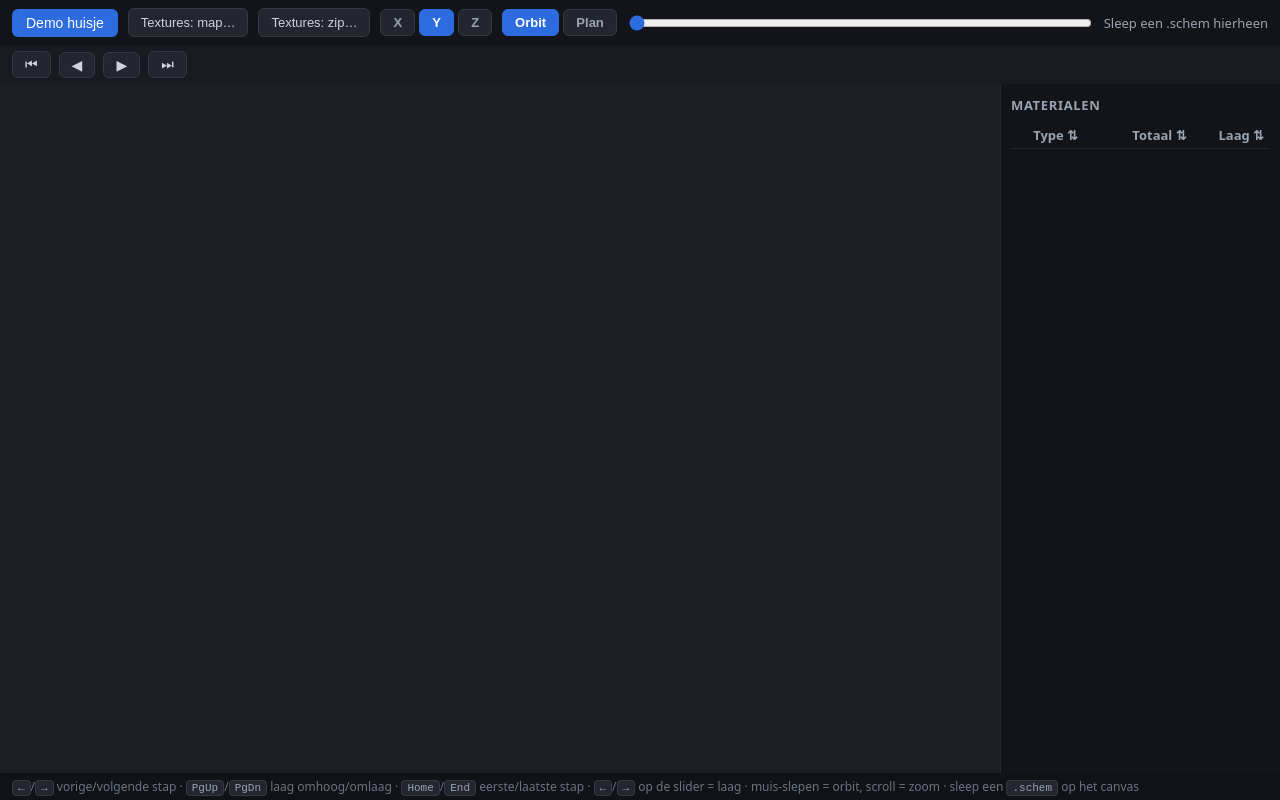
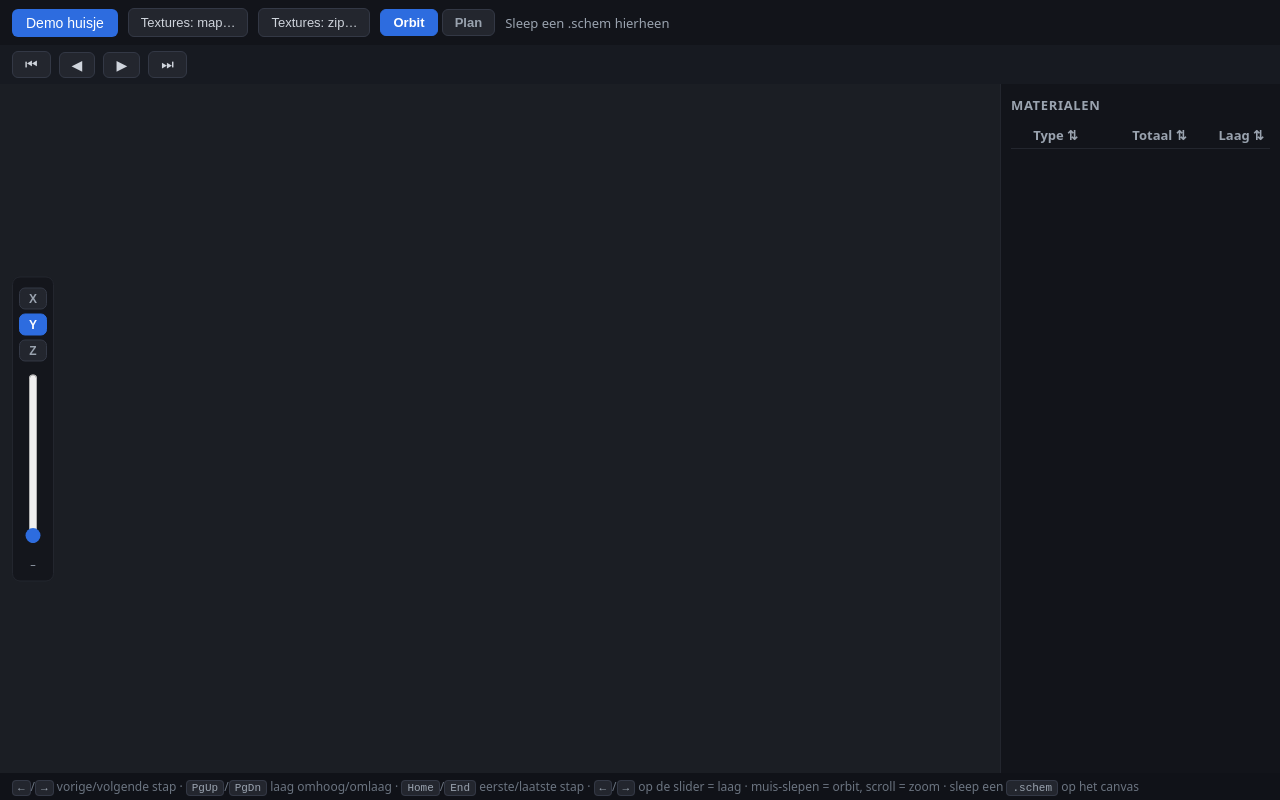
Before and after one commit to Cyxno/mcslicer, a website built with Vite: page index.html in a window 1280 px wide. Built offline with nearby package versions, Linux system fonts and the light colour scheme.

Commit message:
ui: vertical layer rail — axis switcher + vertical slice slider
Shulkr-model layout: a compact left rail inside the canvas with the
X/Y/Z axis switcher stacked above a vertical range slider (writing-mode
based) and a live layer label (axis=coord). Nav buttons stay in the
bottom bar. No behaviour change; pure layout.

```diff
--- a/index.html
+++ b/index.html
@@ -28,7 +28,19 @@
         padding: 5px 12px; cursor: pointer; font-size: 13px; font-weight: 600;
       }
       .axis-btn.active { background: #2d6cdf; color: white; border-color: #2d6cdf; }
-      #slice-slider { flex: 1; min-width: 160px; accent-color: #2d6cdf; }
+      #layer-rail {
+        position: absolute; left: 12px; top: 50%; transform: translateY(-50%);
+        display: flex; flex-direction: column; align-items: center; gap: 10px;
+        background: #12141ab0; border: 1px solid #23262e; border-radius: 8px;
+        padding: 10px 6px; z-index: 4;
+      }
+      #layer-rail #axis-group { display: flex; flex-direction: column; gap: 4px; }
+      #layer-rail .axis-btn { padding: 3px 9px; font-size: 12px; }
+      #slice-slider {
+        writing-mode: vertical-lr; direction: rtl;
+        width: 20px; height: 170px; accent-color: #2d6cdf;
+      }
+      #layer-label { font-size: 11px; color: #9aa3af; font-variant-numeric: tabular-nums; }
       #status { font-size: 13px; color: #9aa3af; }
       #status.error { color: #ff6b6b; font-weight: 600; }
       #slicerbar {
@@ -100,16 +112,10 @@
         <button id="assets-zip-btn" class="assets-btn" title="Wijs een resource-pack of assets-zip aan. Alles blijft lokaal in de browser.">Textures: zip…</button>
         <input id="assets-dir" class="hidden-input" type="file" webkitdirectory multiple />
         <input id="assets-zip" class="hidden-input" type="file" accept=".zip,application/zip" />
-        <span id="axis-group">
-          <button class="axis-btn" data-axis="x">X</button>
-          <button class="axis-btn active" data-axis="y">Y</button>
-          <button class="axis-btn" data-axis="z">Z</button>
-        </span>
         <span id="cam-group">
           <button class="axis-btn active" id="cam-orbit" title="Orbit-weergave">Orbit</button>
           <button class="axis-btn" id="cam-plan" title="Plan-weergave (top-down)">Plan</button>
         </span>
-        <input id="slice-slider" type="range" min="0" max="0" value="0" step="1" />
         <span id="status"></span>
       </div>
       <div id="slicerbar">
@@ -128,6 +134,16 @@
       </div>
       <div id="canvas-wrap">
         <canvas id="viewer"></canvas>
+        <div id="layer-rail">
+          <span id="axis-group">
+            <button class="axis-btn" data-axis="x" title="Lagen langs X">X</button>
+            <button class="axis-btn active" data-axis="y" title="Lagen langs Y">Y</button>
+            <button class="axis-btn" data-axis="z" title="Lagen langs Z">Z</button>
+          </span>
+          <input id="slice-slider" type="range" min="0" max="0" value="0" step="1"
+                 title="Laagkiezer (PgUp/PgDn)" />
+          <span id="layer-label">–</span>
+        </div>
         <div id="info-panel" hidden></div>
       </div>
       <div id="panel">
--- a/src/ui/viewer.ts
+++ b/src/ui/viewer.ts
@@ -508,6 +508,8 @@ export class Viewer {
     this.sliceCoord = coord;
     this.applyTypeMaterials();
     this.slider.value = String(this.sliceIndex(coord));
+    const label = document.getElementById('layer-label');
+    if (label && this.model) label.textContent = `${this.model.axis}=${coord}`;
     this.refreshMaterials();
   }
 
```
